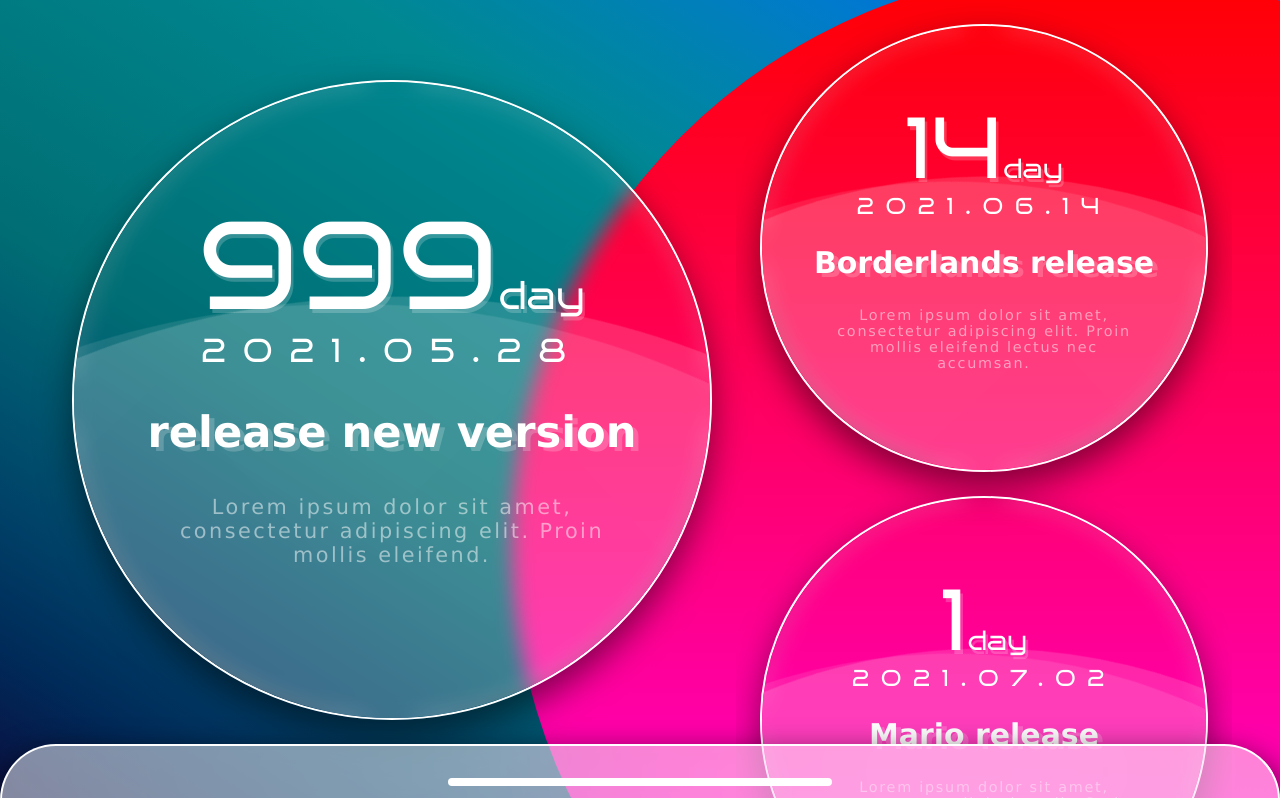
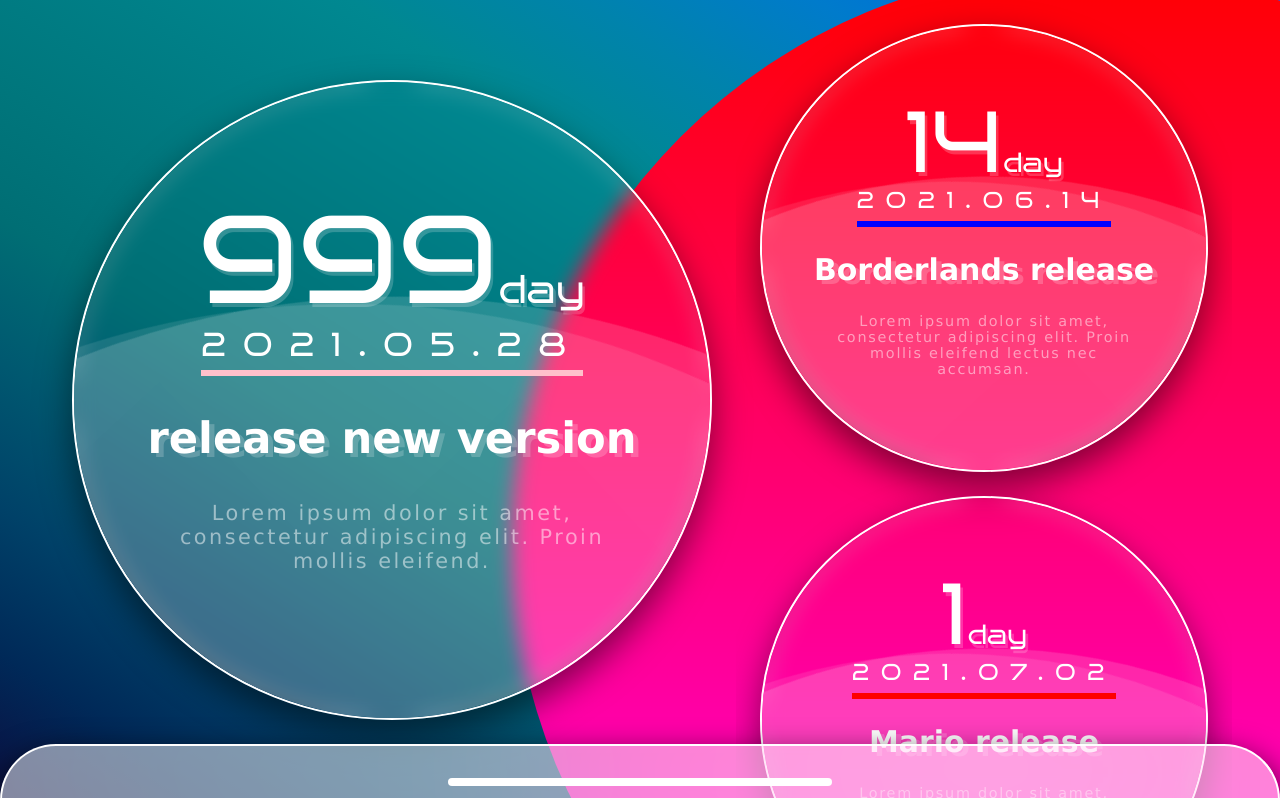
Before and after one commit to JooYoo/react-bigDay, a React (Create React App) app: page / in a window 1280 px wide. Shown: the top 800 px of the page. Built offline with nearby package versions, Linux system fonts and the light colour scheme.

Commit message:
ui: diff color for each ball

```diff
--- a/src/components/Grid/BigDayBall/BigDayBall.jsx
+++ b/src/components/Grid/BigDayBall/BigDayBall.jsx
@@ -14,6 +14,8 @@
         <div className={bigDayBallStyle['wave']}></div>
         <BigDayInfo />
       </div>
+
+      {/* TODO: diff color for each ball */}
       <div className={bigDayBallStyle['color']}></div>
 
       {/* DEV: transfer to the color of Ball */}
--- a/src/components/Grid/BigDayBall/BigDayBall.module.scss
+++ b/src/components/Grid/BigDayBall/BigDayBall.module.scss
@@ -42,8 +42,8 @@
 }
 
 // .color {
-//   height: 30%;
-//   width: 30%;
+//   height: 100%;
+//   width: 100%;
 //   border-radius: 50%;
 //   background-color: salmon;
 // }
--- a/src/components/Grid/BigDayInfo/BigDayInfo.jsx
+++ b/src/components/Grid/BigDayInfo/BigDayInfo.jsx
@@ -11,13 +11,18 @@
     ? bigDayInfoStyle['ball-size--l']
     : bigDayInfoStyle['ball-size--s'];
 
+  // color for each ball
+  const ballColor = {
+    borderBottom: `${BigDayInfoConsumer.themeColor} 0.5vw solid`,
+  };
+
   return (
     <div className={`${bigDayInfoStyle['info-container']} ${diffSizeStyle}`}>
       <div className={bigDayInfoStyle['info-rest-day-text']}>
         {BigDayInfoConsumer.restDays}
         <span className={bigDayInfoStyle['info-rest-day-text__unit']}>day</span>
       </div>
-      <div className={bigDayInfoStyle['info-date-end']}>
+      <div className={bigDayInfoStyle['info-date-end']} style={ballColor}>
         {BigDayInfoConsumer.end}
       </div>
       <div className={bigDayInfoStyle['info-title']}>
--- a/src/components/Grid/BigDayInfo/BigDayInfo.module.scss
+++ b/src/components/Grid/BigDayInfo/BigDayInfo.module.scss
@@ -26,13 +26,9 @@
   line-height: calc(2 * var(--font-unit));
   text-shadow: 0.4vw 0.3vw rgba(255, 255, 255, 0.2);
   color: rgba(255, 255, 255, 1);
-  // -webkit-text-stroke: calc(0.125 * var(--font-unit)) white;
 
   &__unit {
     font-size: calc(1.125 * var(--font-unit));
-    // -webkit-text-stroke: calc(0.0375 * var(--font-unit)) white;
-    // text-shadow: -0.1vmin 0 white, 0 0.1vmin white, 0.1vmin 0 white,
-    //   0 -0.1vmin white;
   }
   text-shadow: 0.2vw 0.3vw rgba(255, 255, 255, 0.2);
 }
@@ -41,9 +37,7 @@
   font-size: var(--font-unit);
   letter-spacing: calc(0.5 * var(--font-unit));
   color: rgba(255, 255, 255, 1);
-  // text-shadow: white 0 0 $date-shadow, white 0 0 $date-shadow,
-  //   white 0 0 $date-shadow, white 0 0 $date-shadow, white 0 0 $date-shadow,
-  //   white 0 0 $date-shadow;
+  padding-bottom: 0.5vw;
 }
 
 .info-title {
@@ -53,7 +47,6 @@
   line-height: calc(3.75 * var(--font-unit));
   text-shadow: 0.4vw 0.3vw rgba(255, 255, 255, 0.2);
   color: rgba(255, 255, 255, 1);
-  // -webkit-text-stroke: $title-stroke white;
 }
 
 .info-description {
--- a/src/components/SlideUp/SlideUp.jsx
+++ b/src/components/SlideUp/SlideUp.jsx
@@ -14,10 +14,12 @@
   /* ------------------------- slide-up darkner style ------------------------- */
   const darknerBlur = {
     opacity: '1',
+    pointerEvents: 'auto',
   };
 
   const darknerClear = {
     opacity: '0',
+    pointerEvents: 'none',
   };
 
   return (
--- a/src/share/BigDayContext.jsx
+++ b/src/share/BigDayContext.jsx
@@ -22,7 +22,7 @@
     end: '2021.06.14',
     restDays: 14,
     isHighlight: false,
-    themeColor: 'hot-pink',
+    themeColor: 'blue',
   },
   {
     id: uuid(),
@@ -33,7 +33,7 @@
     end: '2021.07.02',
     restDays: 1,
     isHighlight: false,
-    themeColor: 'cold-pink',
+    themeColor: 'red',
   },
   {
     id: uuid(),
@@ -44,7 +44,7 @@
     end: '2021.12.10',
     restDays: 10,
     isHighlight: false,
-    themeColor: 'cold-pink',
+    themeColor: 'yellow',
   },
   {
     id: uuid(),
@@ -55,7 +55,7 @@
     end: '2021.12.30',
     restDays: 15,
     isHighlight: false,
-    themeColor: 'cold-pink',
+    themeColor: 'purple',
   },
 ];
 
```
